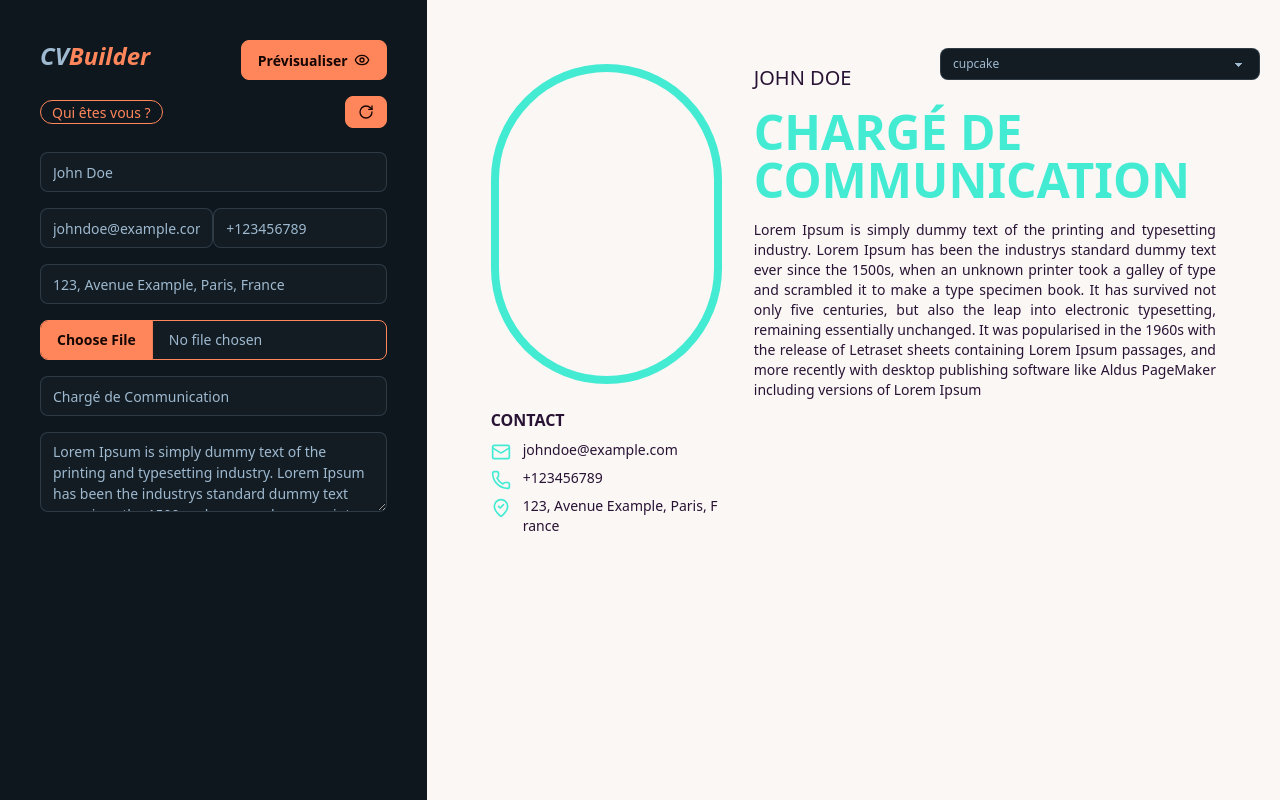
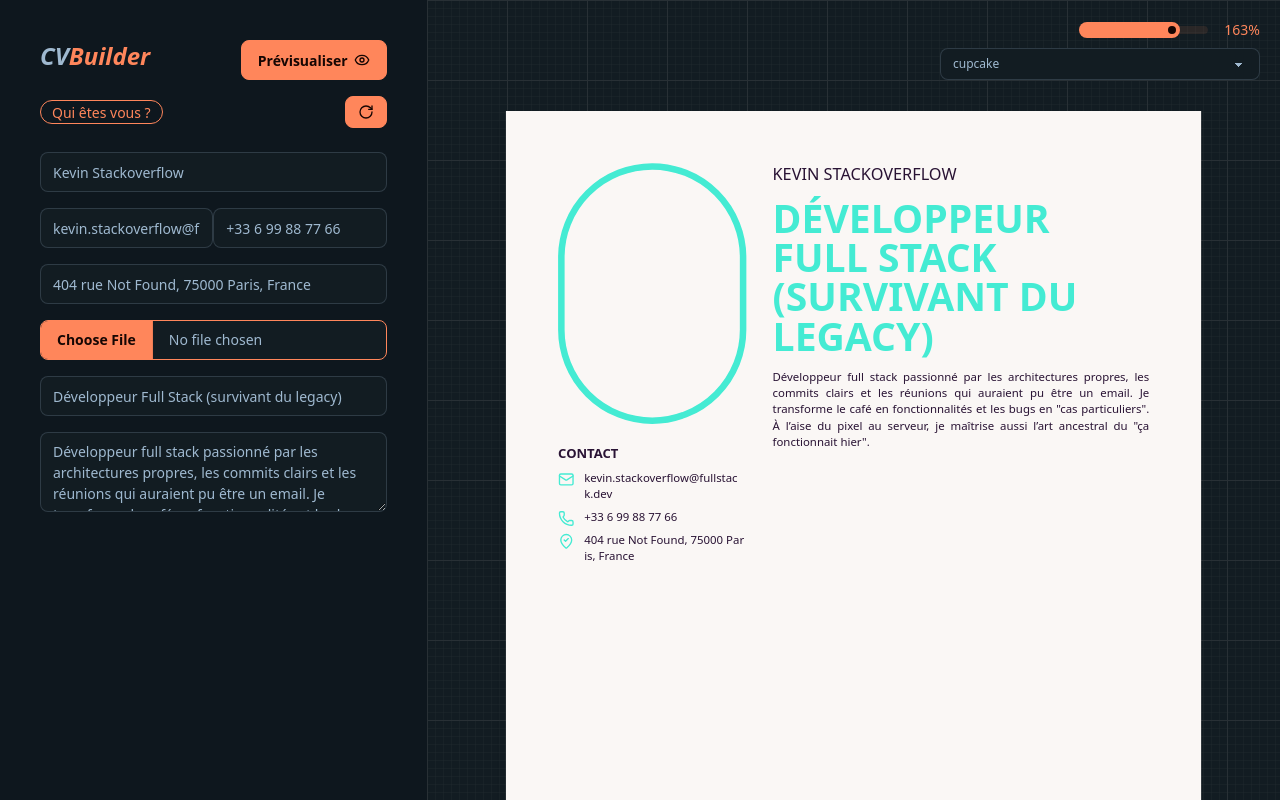
Before and after one commit to lhuilliermarc/cvbuilder, a Next.js app: page / in a window 1280 px wide. Built offline with nearby package versions, Linux system fonts and the light colour scheme.

Commit message:
fonction zoom

```diff
--- a/app/page.tsx
+++ b/app/page.tsx
@@ -11,6 +11,7 @@ export default function Home() {
   const [personalDetails, setPersonalDetails] = useState<PersonalDetails>(personalDetailsPreset)
   const [file, setFile] = useState<File | null>(null)
   const [theme, setTheme] = useState<string>("cupcake")
+  const [zoom, setZoom] = useState<number>(163)
   const themes = [
     "light",
     "dark",
@@ -78,6 +79,17 @@ export default function Home() {
               />
             </div>
           </div>
+          <div className="w-2/3 h-full bg-base-100 bg-[url('/file.svg')] bg-cover bg-center scrollable-preview relative">
+          <div className="flex items-center justify-center fixed z-[9999] top-5 right-5">
+            <input
+              type="range"
+              min={50}
+              max={200}
+              value={zoom}
+              onChange={(e) => setZoom(Number(e.target.value))}
+              className="range range-xs range-primary"/>
+              <p className="ml-4 text-sm text-primary">{zoom}%</p>
+          </div>
           <select
             value={theme}
             onChange={(e) => setTheme(e.target.value)}
@@ -89,8 +101,12 @@ export default function Home() {
               </option>
             ))}
           </select>
-          <div className="w-2/3 h-full bg-base-100 bg-[url('/file.svg')] bg-cover bg-center scrollable-preview">
-            <div className="flex justify-center items-center">
+            <div
+              className="flex justify-center items-center"
+              style={{
+                transform : `scale(${zoom / 200})`
+              }}
+              >
               <CVPreview
                 personalDetails={personalDetails}
                 file={file}
--- a/presets.ts
+++ b/presets.ts
@@ -1,32 +1,31 @@
 import { Education, Experience, Hobby, Language, PersonalDetails, Skill } from '@/type';
 
 export const personalDetailsPreset: PersonalDetails = {
-    fullName: 'John Doe',
-    email: 'johndoe@example.com',
-    phone: '+123456789',
-    address: '123, Avenue Example, Paris, France',
+    fullName: 'Kevin Stackoverflow',
+    email: 'kevin.stackoverflow@fullstack.dev',
+    phone: '+33 6 99 88 77 66',
+    address: '404 rue Not Found, 75000 Paris, France',
     photoUrl: '/profile.jpg',
-    postSeeking:'Chargé de Communication',
-    description:'Lorem Ipsum is simply dummy text of the printing and typesetting industry. Lorem Ipsum has been the industrys standard dummy text ever since the 1500s, when an unknown printer took a galley of type and scrambled it to make a type specimen book. It has survived not only five centuries, but also the leap into electronic typesetting, remaining essentially unchanged. It was popularised in the 1960s with the release of Letraset sheets containing Lorem Ipsum passages, and more recently with desktop publishing software like Aldus PageMaker including versions of Lorem Ipsum'
-
+    postSeeking:'Développeur Full Stack (survivant du legacy)',
+    description:'Développeur full stack passionné par les architectures propres, les commits clairs et les réunions qui auraient pu être un email. Je transforme le café en fonctionnalités et les bugs en "cas particuliers". À l’aise du pixel au serveur, je maîtrise aussi l’art ancestral du "ça fonctionnait hier".'
 };
 
 export const experiencesPreset: Experience[] = [
     {
         id: 'uuid-1',
-        jobTitle: 'Développeur Web',
-        companyName: 'Tech Solutions',
+        jobTitle: 'Développeur Full Stack',
+        companyName: 'StartupDisruptive.io',
         startDate: '2022-01-01',
-        endDate: '2023-01-01',
-        description: 'Développement d\'applications web en utilisant React et Node.js.'
+        endDate: '2024-01-01',
+        description: 'Développement d’applications en React, Node.js et base de données SQL. Refactorisation d’un projet legacy écrit "rapidement" en 2016. Mise en place de bonnes pratiques, CI/CD et suppression de 12 console.log stratégiquement oubliés.'
     },
     {
         id: 'uuid-2',
-        jobTitle: 'Chef de projet',
-        companyName: 'Innovatech',
+        jobTitle: 'Développeur Back-End',
+        companyName: 'API & Compagnie',
         startDate: '2020-06-01',
         endDate: '2022-01-01',
-        description: 'Gestion de projets techniques, coordination des équipes de développement.'
+        description: 'Création d’APIs REST robustes. Gestion de bases de données et optimisation de requêtes qui prenaient le temps d’une pause café. Responsable officiel des messages d’erreur "500 Internal Server Error".'
     }
 ];
 
@@ -34,24 +33,30 @@ export const educationsPreset: Education[] = [
     {
         id: 'uuid-3',
         degree: 'Master en Informatique',
-        school: 'Edu',
+        school: 'Université des Bugs Persistants',
         startDate: '2015-09-01',
         endDate: '2018-06-01',
-        description: 'Spécialisation en développement web et bases de données.'
+        description: 'Spécialisation en développement web, algorithmes et décryptage de messages d’erreur incompréhensibles. Mémoire soutenu sans StackOverflow (exploit validé).'
     }
 ];
 
 export const skillsPreset: Skill[] = [
-    { id: 'uuid-4', name: 'React.js' },
-    { id: 'uuid-5', name: 'Node.js' }
+    { id: 'uuid-4', name: 'React.js (oui, avec hooks propres)' },
+    { id: 'uuid-5', name: 'Node.js (promises > callbacks, toujours)' },
+    { id: 'uuid-6', name: 'TypeScript (parce que le futur moi mérite du respect)' },
+    { id: 'uuid-7', name: 'Docker (ça marche chez moi, donc partout)' },
+    { id: 'uuid-8', name: 'SQL & optimisation (SELECT * est un crime)' }
 ];
 
 export const languagesPreset: Language[] = [
-    { id: 'uuid-6', language: 'Anglais', proficiency: 'Avancé' },
-    { id: 'uuid-7', language: 'Français', proficiency: 'Débutant' }
+    { id: 'uuid-9', language: 'JavaScript', proficiency: 'Natif' },
+    { id: 'uuid-10', language: 'TypeScript', proficiency: 'Fluide et typé' },
+    { id: 'uuid-11', language: 'Anglais', proficiency: 'Courant (surtout pour lire les erreurs)' },
+    { id: 'uuid-12', language: 'Français', proficiency: 'Natif (avec ironie intégrée)' }
 ];
 
 export const hobbiesPreset: Hobby[] = [
-    { id: 'uuid-8', name: 'Voyager' },
-    { id: 'uuid-9', name: 'Lire des livres' }
+    { id: 'uuid-13', name: 'Refactoriser du code qui fonctionne "à peu près"' },
+    { id: 'uuid-14', name: 'Lire des threads techniques à 2h du matin' },
+    { id: 'uuid-15', name: 'Automatiser des tâches que j’aurais pu faire en 5 minutes' }
 ];
```
